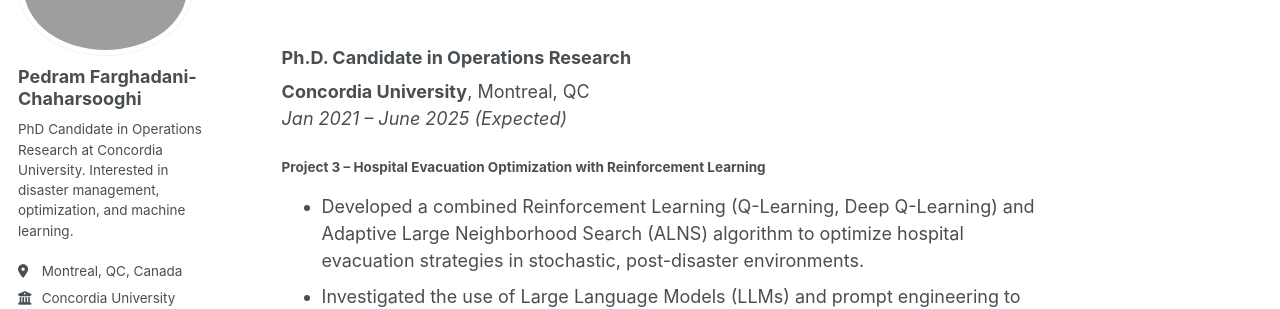
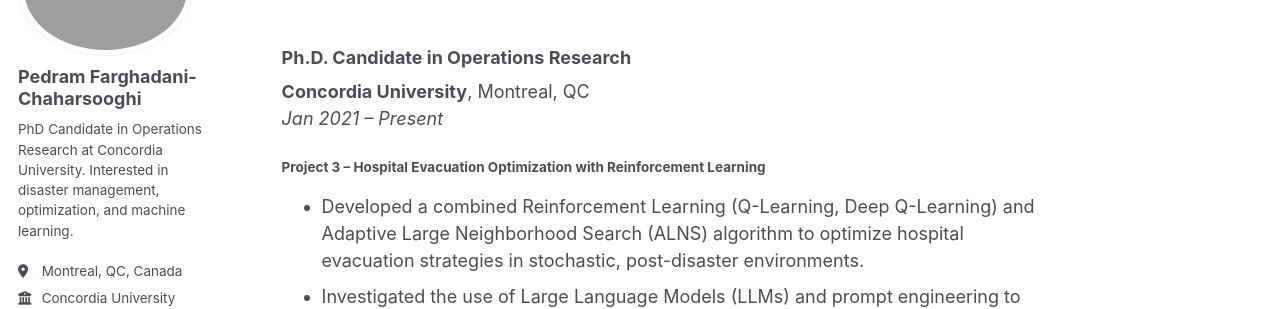
Before and after one commit to Pedram-Fdi/Pedram-Fdi.github.io, a Jekyll site: the page built from _pages/education.md, in a window 1280 px wide and 900 px high. Shown: the part 177-486 px from the top of the window. Built offline with Jekyll 4.4.1, drawn with Linux system fonts in a browser that asks for light colours; some web fonts are replaced.

Commit message:
Update education.md

```diff
--- a/_pages/education.md
+++ b/_pages/education.md
@@ -7,7 +7,7 @@ author_profile: true
 
 ### Ph.D. Candidate in Operations Research
 **Concordia University**, Montreal, QC
-*Jan 2021 – June 2025 (Expected)*
+*Jan 2021 – Present*
 
 #### Project 3 – Hospital Evacuation Optimization with Reinforcement Learning
 - Developed a combined Reinforcement Learning (Q-Learning, Deep Q-Learning) and Adaptive Large Neighborhood Search (ALNS) algorithm to optimize hospital evacuation strategies in stochastic, post-disaster environments.
```
